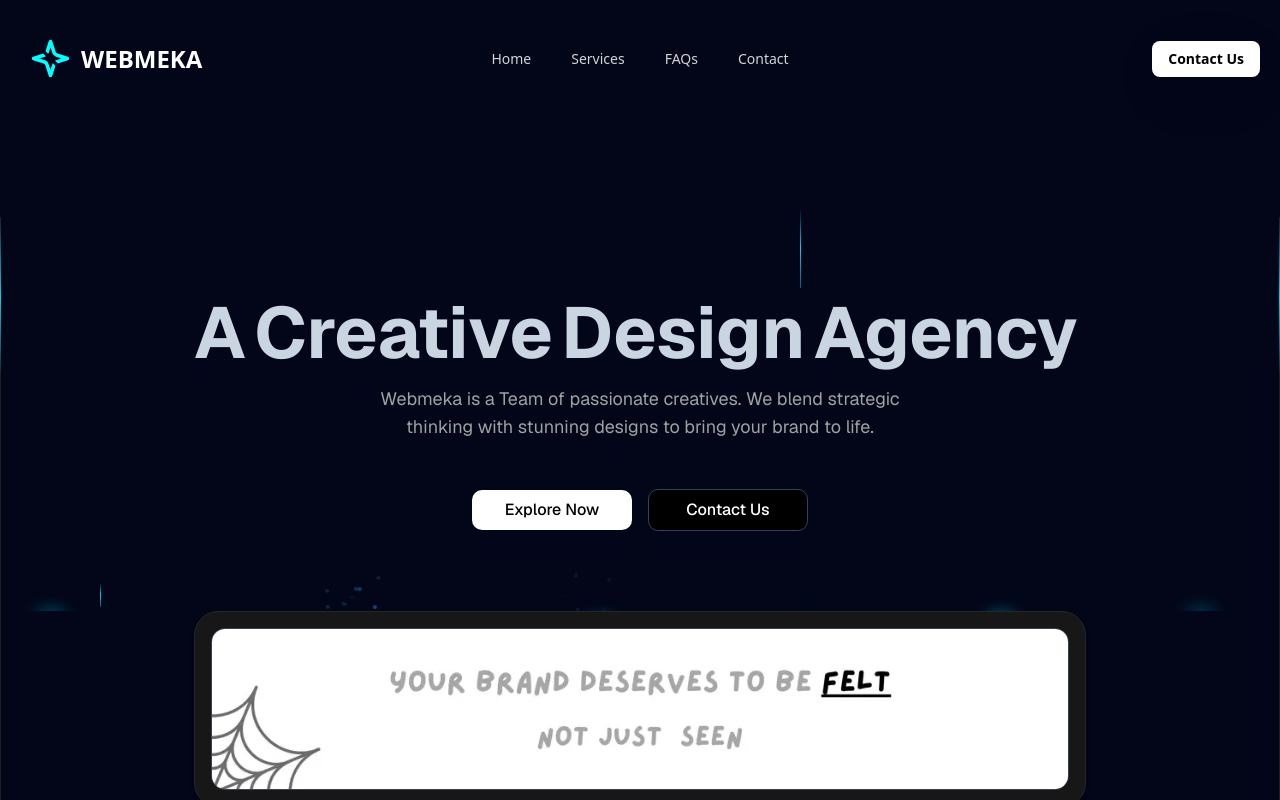
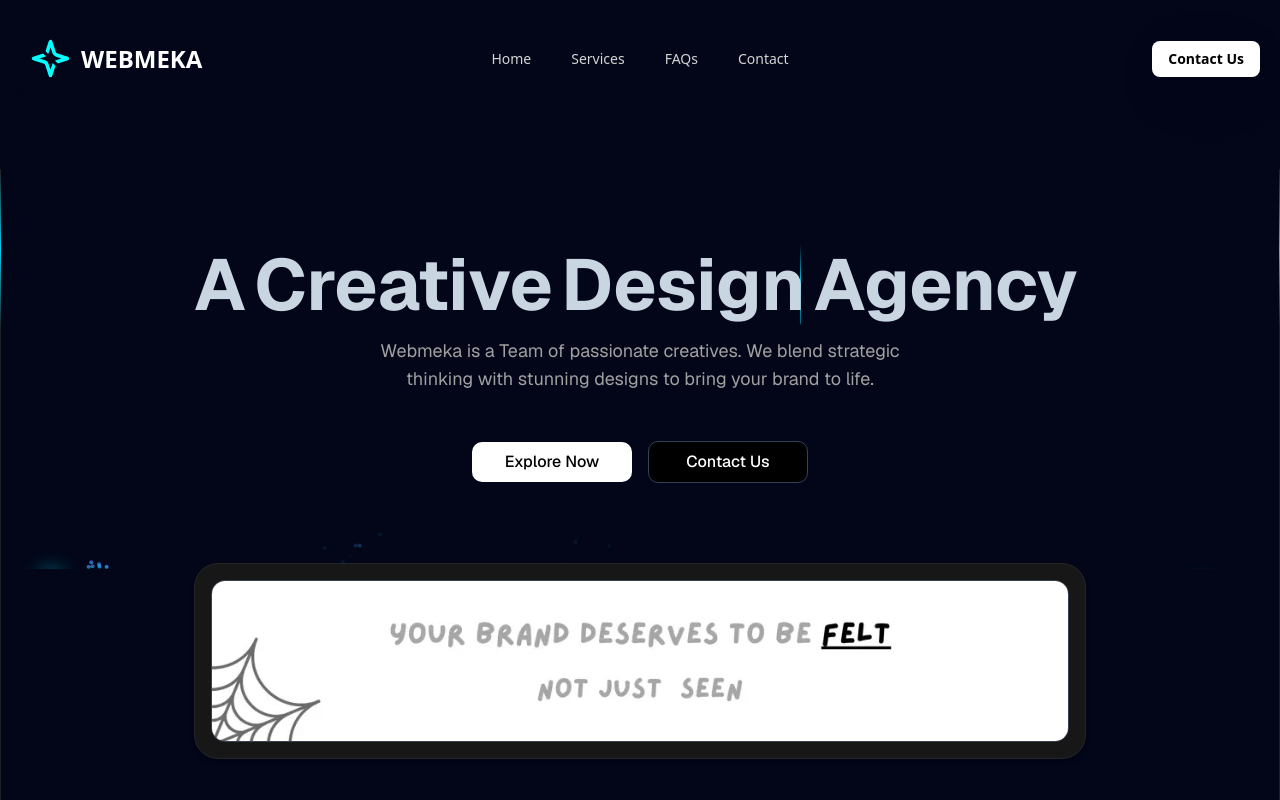
Before and after one commit to webmeka/webmeka, a Next.js app: page / in a window 1280 px wide. Shown: the top 800 px of the page. Built offline with nearby package versions, Linux system fonts and the light colour scheme.

Commit message:
Fixed beam position on desktop

```diff
--- a/src/components/hero-section.tsx
+++ b/src/components/hero-section.tsx
@@ -6,7 +6,7 @@ import Image from "next/image";
 
 export default function HeroSectionOne() {
   return (
-    <section id="WebmekaHero" className="relative mx-auto mt-30 flex max-w-7xl flex-col items-center justify-center">
+    <section id="WebmekaHero" className="relative mx-auto mt-30 md:mt-18 flex max-w-7xl flex-col items-center justify-center">
 
       <div className="absolute inset-y-0 left-0 h-full w-px bg-neutral-200/80 dark:bg-neutral-800/80">
         <div className="absolute top-0 h-40 w-px bg-gradient-to-b from-transparent via-cyan-400 to-transparent" />
--- a/src/components/ui/background-beams.tsx
+++ b/src/components/ui/background-beams.tsx
@@ -70,7 +70,7 @@ export const BackgroundBeamsWithCollision = ({
     <div
       ref={parentRef}
       className={cn(
-        "h-146 md:h-[32.1rem] relative flex items-center w-full justify-center overflow-hidden",
+        "h-145.5 md:h-[29.5rem] relative flex items-center w-full justify-center overflow-hidden",
         className
       )}
     >
```
